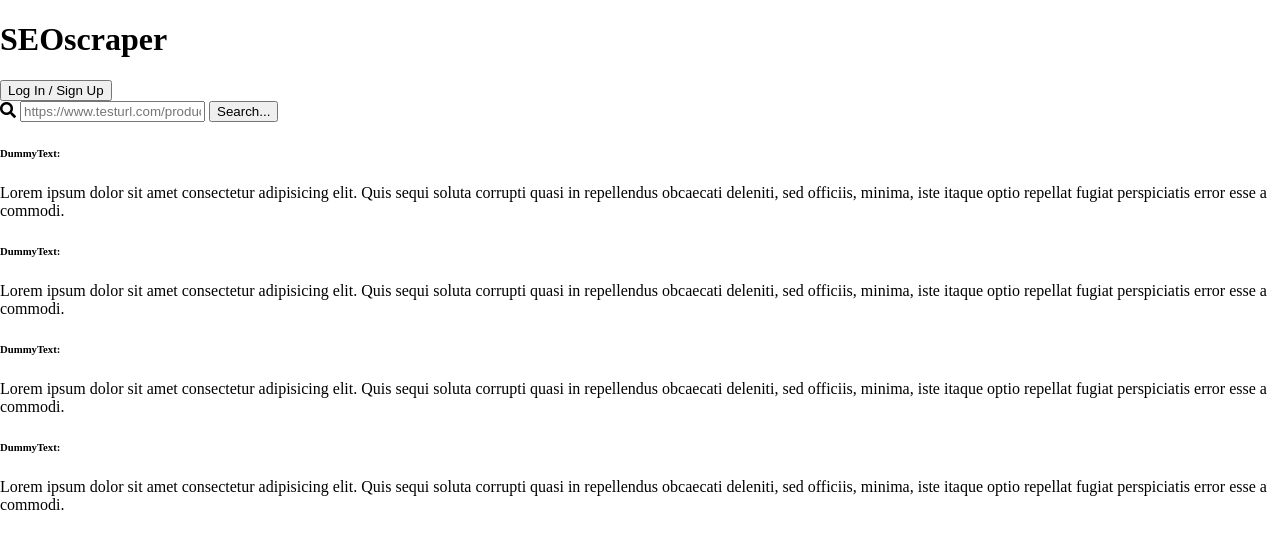
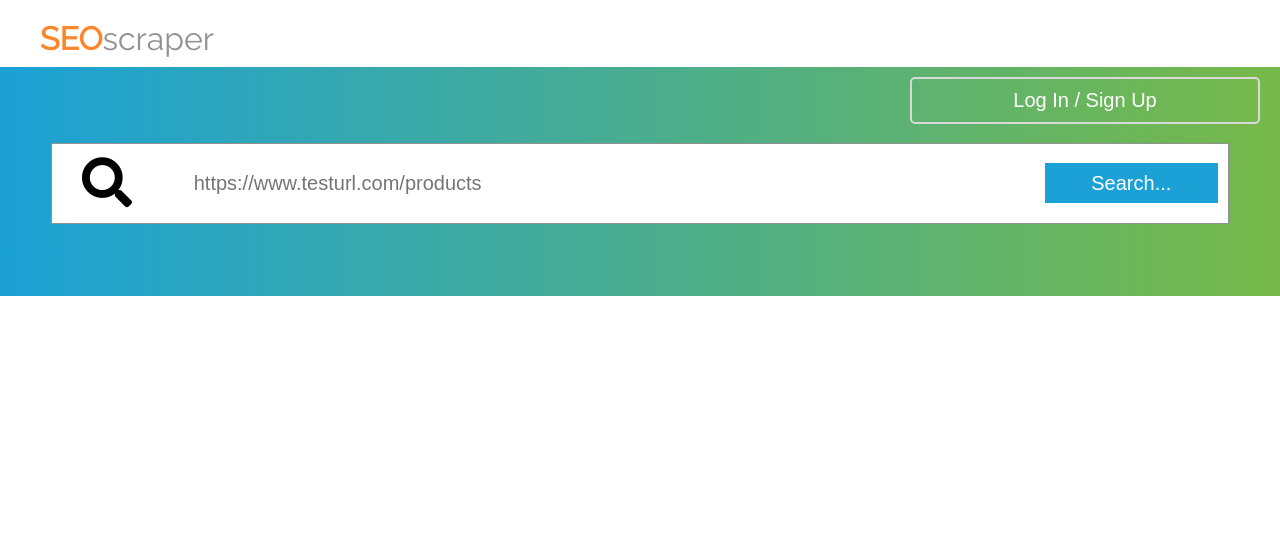
Before and after one commit to TaoPanda/SEOscraper, a plain HTML site: page index.html in a window 1280 px wide. Drawn offline with Linux system fonts and the light colour scheme.

Commit message:
finished style.scss and values index.html finished as well

```diff
--- a/css/style.scss
+++ b/css/style.scss
@@ -1,5 +1,107 @@
+@import url("https://fonts.googleapis.com/css2?family=Raleway&display=swap");
+
 $orange: #fc862b;
+$blue: #1ca1d6;
+$green: #77b949;
+$lightGray: #d9d9d9;
+$darkGray: #919191;
+$black: #161616;
 
 body {
   margin: 0;
+  font-family: "Raleway", sans-serif;
 }
+span,
+h6 {
+  color: $orange;
+}
+header {
+  padding: 20px 40px 10px;
+  box-sizing: border-box;
+  width: 100%;
+}
+h1 {
+  font-weight: normal;
+  color: $darkGray;
+  margin: 0;
+  span {
+    font-weight: bold;
+  }
+}
+#inputs {
+  padding: 10px 20px;
+  display: flex;
+  flex-direction: column;
+  align-items: center;
+  background: linear-gradient(90deg, $blue, $green);
+  button {
+    background-color: #00000000;
+    color: white;
+    border: $lightGray 2px solid;
+    box-sizing: border-box;
+    width: 350px;
+    align-self: flex-end;
+    font-size: 20px;
+    padding: 10px 0;
+    border-radius: 5px;
+  }
+}
+form {
+  background-color: white;
+  width: 95%;
+  border: 1px solid $darkGray;
+  padding: 10px;
+  display: flex;
+  justify-content: space-between;
+  box-sizing: border-box;
+  margin: 1.5% 2.5% 5%;
+  label {
+    font-size: 50px;
+    padding: 0 20px;
+  }
+  input {
+    border: none;
+    &[type="submit"] {
+      background-color: $blue;
+      color: white;
+      width: 15%;
+      align-self: center;
+      height: 40px;
+      font-size: 20px;
+    }
+    &[type="text"] {
+      font-size: 20px;
+      width: 70%;
+    }
+  }
+}
+main {
+  margin: 20px 60px;
+  section {
+    border: $darkGray 1px solid;
+    padding: 15px 0;
+    display: flex;
+    h6 {
+      margin: 0;
+      font-size: 16px;
+      border-right: $darkGray 2px solid;
+      box-sizing: border-box;
+      width: 30%;
+      padding: 0 40px;
+      min-width: fit-content;
+    }
+    p {
+      margin: 0;
+      font-size: 16px;
+      padding: 0 40px;
+      color: $darkGray;
+    }
+    &:nth-child(even) {
+      background-color: $lightGray;
+      border-color: $lightGray;
+      p {
+        color: $black;
+      }
+    }
+  }
+}
--- a/index.html
+++ b/index.html
@@ -16,7 +16,7 @@
     <header>
       <h1><span>SEO</span>scraper</h1>
     </header>
-    <section>
+    <section id="inputs">
       <button>Log In / Sign Up</button>
       <form>
         <label for="URL"><i class="fas fa-search"></i></label>
@@ -28,43 +28,6 @@
         <input type="submit" value="Search..." />
       </form>
     </section>
-    <main>
-      <section>
-        <h6>DummyText:</h6>
-        <p>
-          Lorem ipsum dolor sit amet consectetur adipisicing elit. Quis sequi
-          soluta corrupti quasi in repellendus obcaecati deleniti, sed officiis,
-          minima, iste itaque optio repellat fugiat perspiciatis error esse a
-          commodi.
-        </p>
-      </section>
-      <section>
-        <h6>DummyText:</h6>
-        <p>
-          Lorem ipsum dolor sit amet consectetur adipisicing elit. Quis sequi
-          soluta corrupti quasi in repellendus obcaecati deleniti, sed officiis,
-          minima, iste itaque optio repellat fugiat perspiciatis error esse a
-          commodi.
-        </p>
-      </section>
-      <section>
-        <h6>DummyText:</h6>
-        <p>
-          Lorem ipsum dolor sit amet consectetur adipisicing elit. Quis sequi
-          soluta corrupti quasi in repellendus obcaecati deleniti, sed officiis,
-          minima, iste itaque optio repellat fugiat perspiciatis error esse a
-          commodi.
-        </p>
-      </section>
-      <section>
-        <h6>DummyText:</h6>
-        <p>
-          Lorem ipsum dolor sit amet consectetur adipisicing elit. Quis sequi
-          soluta corrupti quasi in repellendus obcaecati deleniti, sed officiis,
-          minima, iste itaque optio repellat fugiat perspiciatis error esse a
-          commodi.
-        </p>
-      </section>
-    </main>
+    <main></main>
   </body>
 </html>
```
Also changed, not shown: css/style.css, 1 other file.
